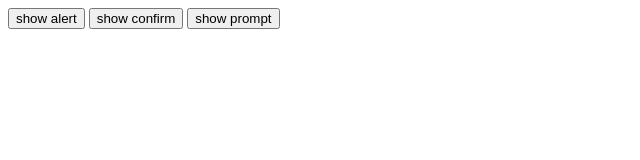
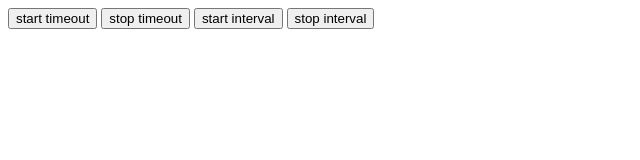
Before and after one commit to Md-Bidyuth/advanced-JavaScript, a plain HTML site: page BOM.html in a window 1280 px wide. Shown: the whole page, without its empty margins (0-640 px from the left). Drawn offline with Linux system fonts and the light colour scheme.

Commit message:
worked on js timing events

```diff
--- a/BOM.html
+++ b/BOM.html
@@ -52,13 +52,23 @@
 <!-- ----------------js navigator end----------------- -->
 
 <!-- ----------------js popup alert start----------------- -->
-  <div id="confirm"></div>
+  <!-- <div id="confirm"></div>
   <div id="prompt"></div>
 
   <input type="button" value="show alert" onclick="showAlert()">
   <input type="button" value="show confirm" onclick="showConfirm()">
-  <input type="button" value="show prompt" onclick="showPrompt()">
+  <input type="button" value="show prompt" onclick="showPrompt()"> -->
 <!-- ----------------js popup alert start----------------- -->
+
+<!-- ----------------js timing start----------------- -->
+<div id="timeout"></div>
+<div id="interval"></div>
+
+<input type="button" value="start timeout" onclick="startTimeout()">
+<input type="button" value="stop timeout" onclick="stopTimeout()">
+<input type="button" value="start interval" onclick="startInterval()">
+<input type="button" value="stop interval" onclick="stopInterval()">
+<!-- ----------------js timing end----------------- -->
  <script src="./js/bom1.js"></script>
 </body>
 </html>
--- a/js/bom1.js
+++ b/js/bom1.js
@@ -72,31 +72,58 @@
 // ----------------js navigator end-----------------
 
 // ----------------js popup alert start-----------------
-const confirm = document.getElementById('confirm');
-const prompt = document.getElementById('prompt');
+// const confirm = document.getElementById('confirm');
+// const prompt = document.getElementById('prompt');
 
-function showAlert(){
-    window.alert('hello world');
+// function showAlert(){
+//     window.alert('hello world');
+// }
+
+// function showConfirm(){
+//     let text;
+//     const ans = window.confirm('please confirm');
+//     if(ans){
+//         text = 'ok';
+//         confirm.innerText = text;
+//     } else {
+//         text = 'cancel';
+//         confirm.innerText = text;
+//     }
+// }
+
+// function showPrompt(){
+//     const name = window.prompt('enter your name : ');
+//     if(name){
+//         prompt.innerText = 'hello ' + name;
+//     } else {
+//         prompt.innerText = 'no input';
+//     }
+// }
+// ----------------js popup alert end-----------------
+
+// ----------------js timing events start-----------------
+const timeout =  document.getElementById('timeout');
+const interval = document.getElementById('interval');
+
+let timeoutInstance;
+let intervalInstace;
+function startTimeout(){
+   timeoutInstance = setTimeout(function(){
+        timeout.innerHTML = 'hello world';
+    },3000);
 }
 
-function showConfirm(){
-    let text;
-    const ans = window.confirm('please confirm');
-    if(ans){
-        text = 'ok';
-        confirm.innerText = text;
-    } else {
-        text = 'cancel';
-        confirm.innerText = text;
-    }
+function stopTimeout(){
+    clearTimeout(timeoutInstance);
 }
 
-function showPrompt(){
-    const name = window.prompt('enter your name : ');
-    if(name){
-        prompt.innerText = 'hello ' + name;
-    } else {
-        prompt.innerText = 'no input';
-    }
+function startInterval(){
+  intervalInstace = setInterval(function(){
+        interval.innerHTML = new Date().toLocaleTimeString();
+    },1000)
 }
-// ----------------js popup alert end-----------------
+
+function stopInterval(){
+    clearInterval(intervalInstace);
+}
+// ----------------js timing events end-----------------
```
